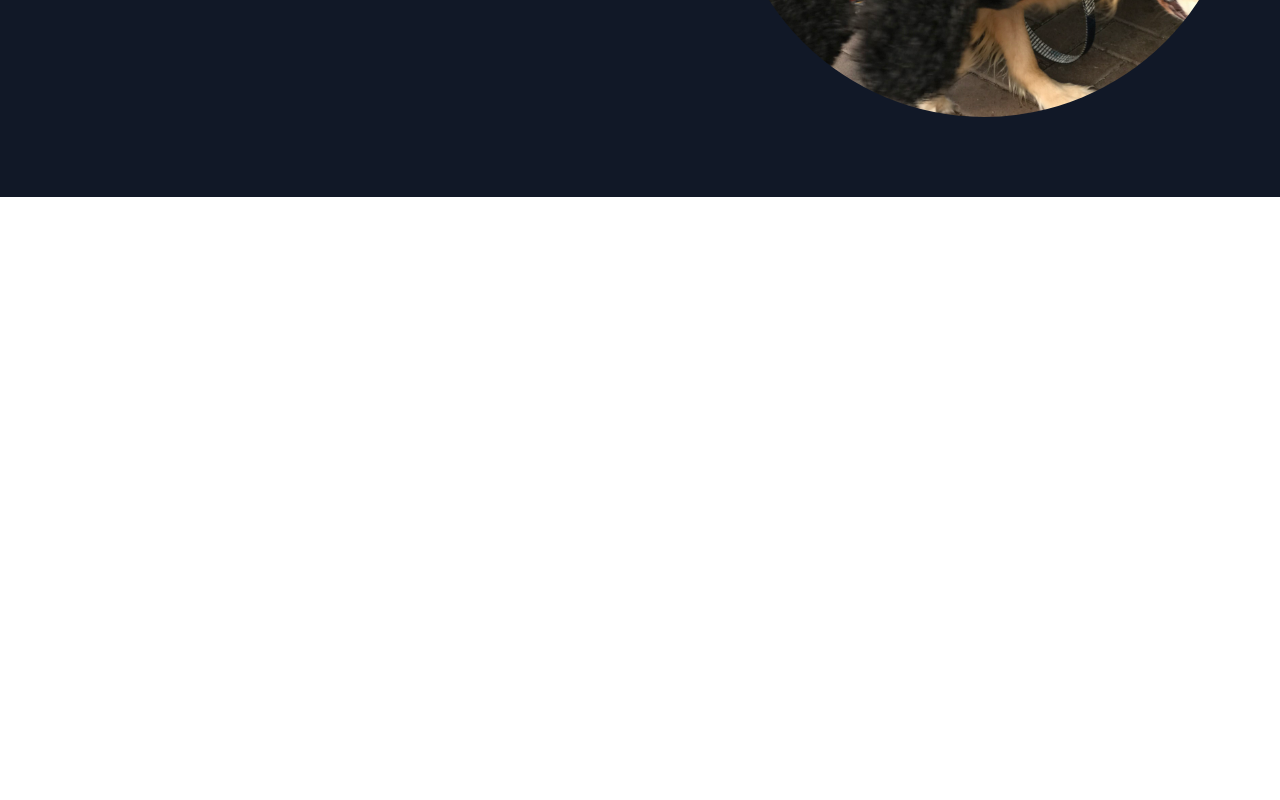
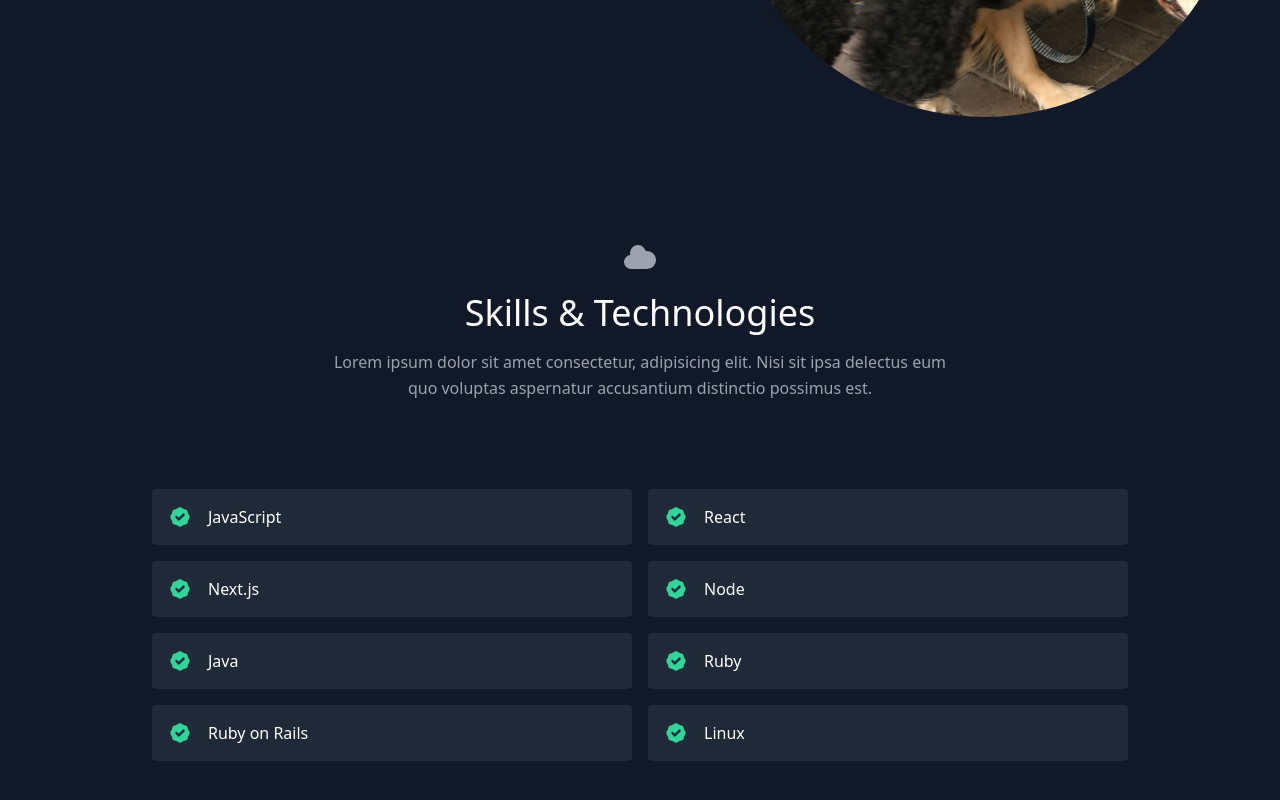
Before and after one commit to JD-Kelly/portfolio-website, a React (Create React App) app: page / in a window 1280 px wide. Shown: the part 646-1446 px from the top of the page. Before the commit the page ends 843 px from the top, so only its background shows below. Built offline with nearby package versions, Linux system fonts and the light colour scheme.

Commit message:
adds skills component

```diff
--- a/src/App.js
+++ b/src/App.js
@@ -1,10 +1,12 @@
 import React from "react";
 import About from "./components/About";
+import Skills from "./components/Skills";
 
 export default function App() {
   return (
     <main className="text-gray-400 bg-gray-900 body-font">
       <About />
+      <Skills />
     </main>
   )
 }
--- /dev/null
+++ b/src/components/Skills.js
@@ -0,0 +1,35 @@
+import { BadgeCheckIcon, CloudIcon } from "@heroicons/react/solid";
+import React from "react";
+import { skills } from "../data";
+
+export default function Skills() {
+  return (
+    <section id="skills">
+      <div className="container px-5 py-10 mx-auto">
+        <div className="text-center mb-20">
+          <CloudIcon className="w-10 inline-block mb-4" />
+          <h1 className="sm:text-4xl text-3xl font-medium title-font text-white mb-4">
+            Skills &amp; Technologies
+          </h1>
+          <p className="text-base leading-relaxed xl:w-2/4 lg:w-3/4 mx-auto">
+            Lorem ipsum dolor sit amet consectetur, adipisicing elit. Nisi sit
+            ipsa delectus eum quo voluptas aspernatur accusantium distinctio
+            possimus est.
+          </p>
+        </div>
+        <div className="flex flex-wrap lg:w-4/5 sm:mx-auto sm:mb-2 -mx-2">
+          {skills.map((skill) => (
+            <div key={skill} className="p-2 sm:w-1/2 w-full">
+              <div className="bg-gray-800 rounded flex p-4 h-full items-center">
+                <BadgeCheckIcon className="text-green-400 w-6 h-6 flex-shrink-0 mr-4" />
+                <span className="title-font font-medium text-white">
+                  {skill}
+                </span>
+              </div>
+            </div>
+          ))}
+        </div>
+      </div>
+    </section>
+  );
+}
--- a/src/data.js
+++ b/src/data.js
@@ -3,4 +3,8 @@
   "React",
   "Next.js",
   "Node",
+  "Java",
+  "Ruby",
+  "Ruby on Rails",
+  "Linux"
 ];
```
